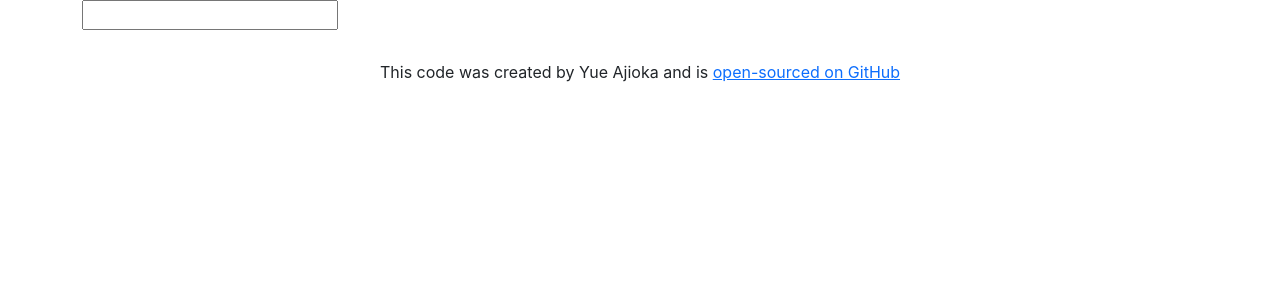
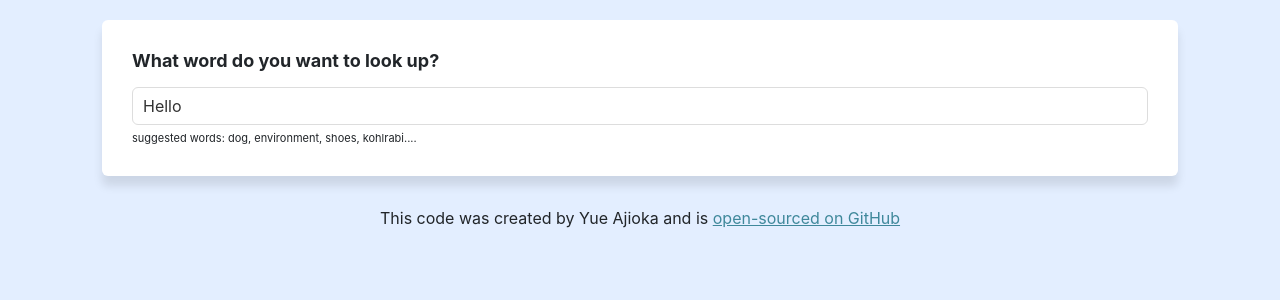
Before and after one commit to gocherrystar/dictionary-project, a React (Create React App) app: page / in a window 1280 px wide. Shown: the top 300 px of the page. Built offline with nearby package versions, Linux system fonts and the light colour scheme; no server answers.

Commit message:
Styled the application

```diff
--- a/src/App.css
+++ b/src/App.css
@@ -1,3 +1,11 @@
+body {
+  background: #e3eeff;
+}
+
+.App a {
+  color: #3F889B;
+}
+
 .App-headder {
   margin: 30px 0;
 }
--- a/src/App.js
+++ b/src/App.js
@@ -10,7 +10,7 @@ function App() {
        </header>
 
        <main>
-         <Dictionary />
+         <Dictionary defaultKeyword="Hello" />
        </main>
        <footer className="App-footer"> This code was created by Yue Ajioka and is{" "}
     <a href="https://github.com/gocherrystar/dictionary-project" target="blank" rel="noopener noreferrer" >open-sourced on GitHub</a>
--- a/src/Dictionary.css
+++ b/src/Dictionary.css
@@ -1,7 +1,29 @@
-.Dictionary {
-
+.Dictionary h1 {
+    font-size: 18px;
+    font-weight: bold;
+    margin-bottom: 15px;
 }
 
+.Dictionary section {
+    background: white;
+    padding: 30px;
+    border-radius: 6px;
+    box-shadow: 0 10px 10px rgb(0 0 0 / 10%);
+   margin: 20px;
+}
+
+.Dictionary input {
+    width: 100%;
+    border-radius: 6px;
+    padding: 6px 10px;
+    color: #333;
+    border: 1px solid #ddd;
+}
+
+.Dictionary .hint {
+    font-size: 11px;
+    margin-top: 5px;
+}
 .App-footer {
     text-align: center;
     margin: 30px 0;
--- a/src/Dictionary.js
+++ b/src/Dictionary.js
@@ -3,31 +3,54 @@ import axios from "axios";
 import Results from "./Results";
 import "./Dictionary.css";
 
-export default function Dictionary() {
-    let [keyword, setKeyword] = useState("");
+export default function Dictionary(props) {
+    let [keyword, setKeyword] = useState(props.defaultKeyword);
     let [results, setResults] = useState(null);
+    let [loaded, setLoaded] = useState(false);
 
     function handleResponse(response) {
         setResults(response.data[0]);
        }
 
-    function search(event) {
+       function search() {
+               // documentation: https://dictionaryapi.dev/
+               let apiUrl = `https://api.dictionaryapi.dev/api/v2/entries/en_US/${keyword}`;
+               axios.get(apiUrl).then(handleResponse);
+        }
+
+    function handleSubmit(event) {
     event.preventDefault();
-
-    // documentation: https://dictionaryapi.dev/
-    let apiUrl = `https://api.dictionaryapi.dev/api/v2/entries/en_US/${keyword}`;
-    axios.get(apiUrl).then(handleResponse);
+    search();
 }
 
 function handleKeywordChange(event) {
     setKeyword(event.target.value);
 }
-    return  (
+
+function load() {
+    setLoaded(true);
+    search();
+}
+
+if (loaded) {
+return  (
     <div className="Dictionary">
-    <form onSubmit={search} >
-        <input type="search" onChange={handleKeywordChange} />
+    <section>
+        <h1>
+            What word do you want to look up?
+        </h1>
+    <form onSubmit={handleSubmit} >
+        <input type="search" onChange={handleKeywordChange} defaultValue={props.defaultKeyword} />
     </form>
+    <div className="hint">
+        suggested words: dog, environment, shoes, kohlrabi....
+    </div>
+    </section>
     <Results results={results} />
     </div>
     );
+} else {
+    load();
+    return "Loading...."
 }
+}
--- /dev/null
+++ b/src/Meaning.css
@@ -0,0 +1,11 @@
+.Meaning h3 {
+    font-size: 24p;
+    line-height: 1.5;
+    font-weight: bold;
+}
+
+.Meaning .example {
+    color: #6D6D6D;
+    font-style: italic;
+    margin-top: 10px;
+}
--- a/src/Meaning.js
+++ b/src/Meaning.js
@@ -1,5 +1,6 @@
 import React from "react";
 import Synonyms from "./Synonyms";
+import "./Meaning.css";
 
 export default function Meaning(props) {
     return (
@@ -8,15 +9,12 @@ export default function Meaning(props) {
         {props.meaning.definitions.map(function(definition, index){
             return (
                 <div key={index}>
-                    <p>
-                    <strong>Definition;</strong> {definition.definition}
-                    <br />
-                    <strong>Example:</strong>
-                    <em>{definition.example}</em>
-                    <br />
+                    <div className="definition">
+                     {definition.definition}</div>
+                     <div className="example">
+                    {definition.example}</div>
+
                     <Synonyms synonyms={definition.synonyms} />
-
-                    </p>
                     </div>
             );
             })}
--- /dev/null
+++ b/src/Phonetic.css
@@ -0,0 +1,25 @@
+.Phonetic {
+    margin: 20px 0;
+
+}
+
+.Phonetic a {
+    border: 1px solid #ddd;
+    text-decoration: none;
+    font-size: 13px;
+    margin-right: 10px;
+    font-weight: bold;
+    padding: 8px 15px;
+    border-radius: 20px;
+    transition: all 150ms ease-in-out;
+}
+
+.Phonetic a:hover {
+    background: #E1ECAA;
+    color: white;
+}
+
+.Phonetic .text {
+    opacity: 0.5;
+    font-weight: bold;
+}
--- a/src/Phonetic.js
+++ b/src/Phonetic.js
@@ -1,12 +1,13 @@
 import React from "react";
+import "./Phonetic.css";
 
 export default function Phonetic(props) {
     console.log(props.phonetic);
     return (
-        <div className="phonetic" >
+        <div className="Phonetic" >
             <a href={props.phonetic.audio} target="blank" >listen</a>
-            <br />
-            {props.phonetic.text}
+            <span className="text">
+            {props.phonetic.text}</span>
         </div>
     )
 
--- /dev/null
+++ b/src/Results.css
@@ -0,0 +1,5 @@
+.Results h2 {
+    font-size: 36px;
+    font-weight: bold;
+    line-height: 1.5;
+}
--- a/src/Results.js
+++ b/src/Results.js
@@ -1,11 +1,13 @@
 import React from "react";
 import Meaning from "./Meaning";
 import Phonetic from "./Phonetic";
+import "./Results.css";
 
 export default function Results(props) {
     if (props.results) {
         return (
             <div className="Results" >
+                <section>
                 <h2>{props.results.word}</h2>
                 {props.results.phonetics.map(function (phonetic, index){
                     return (
@@ -14,11 +16,12 @@ export default function Results(props) {
                         </div>
                     );
                 })}
+                </section>
                 {props.results.meanings.map(function(meaning, index){
                     return (
-                    <div key={index}>
+                    <section key={index}>
                         <Meaning meaning={meaning} />
-                    </div>
+                    </section>
                     );
                 })}
             </div>
--- /dev/null
+++ b/src/Synonyms.css
@@ -0,0 +1,12 @@
+.Synonyms {
+    margin: 15px 0 0;
+    padding: 0;
+}
+
+.Synonyms li {
+    font-size: 13px;
+    display: inline-block;
+    padding-right: 10px;
+    line-height: 1;
+
+}
--- a/src/Synonyms.js
+++ b/src/Synonyms.js
@@ -1,9 +1,10 @@
 import React from "react";
+import "./Synonyms.css";
 
 export default function Synonyms(props) {
     if (props.synonyms) {
     return  (
-        <ul className="synonyms">
+        <ul className="Synonyms">
         {props.synonyms.map(function (synonym, index){
         return <li key={index}>{synonym}</li>;
 })}
```
